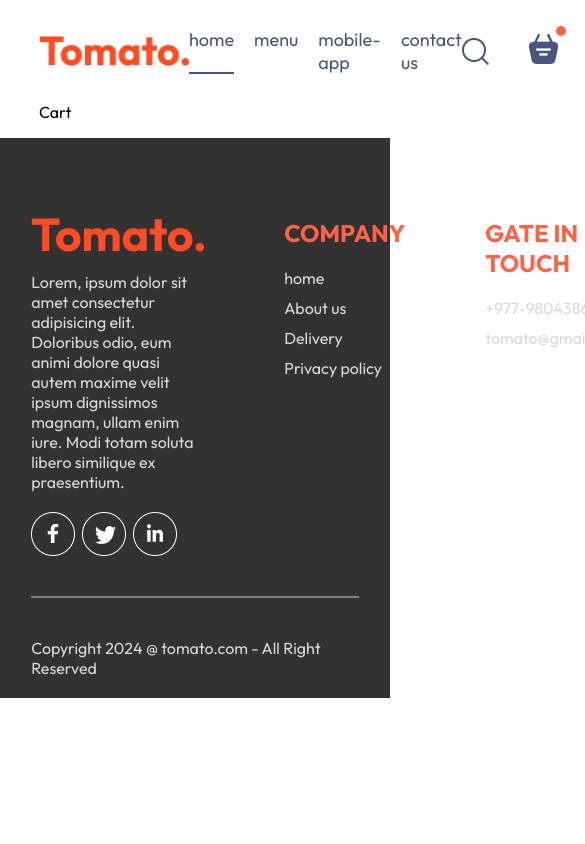
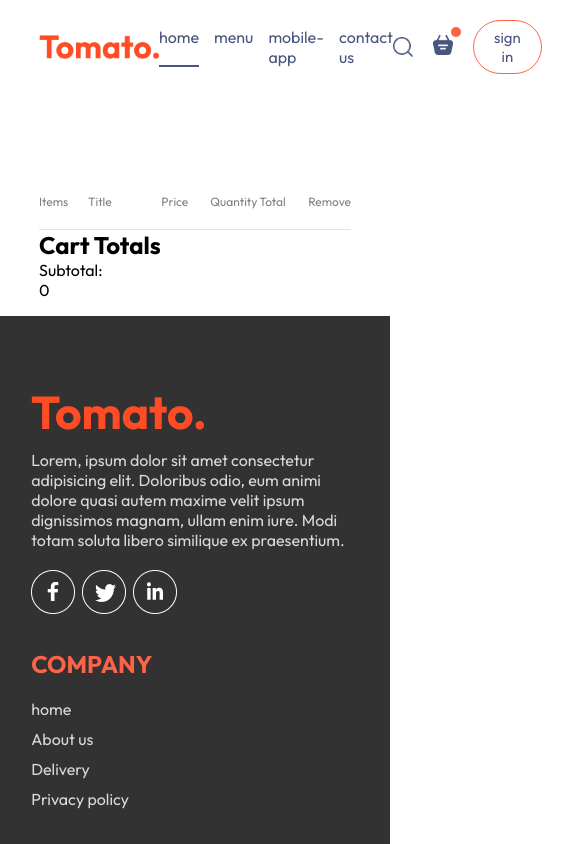
Before and after one commit to saugat1070/Tomato, a React (Vite) app: page /cart in a window 390 px wide. Shown: the top 844 px of the page, 585 px wide, since content can reach past the window. Built offline with nearby package versions, Linux system fonts and the light colour scheme.

Commit message:
Working on cart section

```diff
--- a/src/App.jsx
+++ b/src/App.jsx
@@ -5,13 +5,20 @@ import Home from './pages/Home/Home'
 import Cart from './pages/Cart/Cart'
 import PlaceOrder from './pages/placeOrder/PlaceOrder'
 import Footer from './Components/Footer/Footer'
+import Loginpopup from './Components/Loginpopup/Loginpopup'
 
 function App() {
 
+  const [showLogin,setShowLogin] = useState(false);
+
+
   return (
     <>
+    {
+      showLogin ? <Loginpopup showLogin={showLogin} setShowLogin={setShowLogin}/> : <></>
+    }
     <div className='app'>
-      <Navbar/>
+      <Navbar setShowLogin={setShowLogin} showLogin={showLogin}/>
       <Routes>
         <Route path='' element={<Home/>} />
         <Route path='/cart' element={<Cart/>}></Route>
--- a/src/Components/ExploreMenu/ExploreMenu.css
+++ b/src/Components/ExploreMenu/ExploreMenu.css
@@ -54,3 +54,10 @@
     border: 4px solid tomato;
     padding: 2px;
 }
+
+@media (max-width:1050px){
+    .explore-menu-text{
+        max-width: 100%;
+        font-size: 14px;
+    }
+}
--- a/src/Components/Footer/Footer.css
+++ b/src/Components/Footer/Footer.css
@@ -49,3 +49,14 @@
     background-color: grey;
     border: none;
 }
+
+@media (max-width:750px) {
+    .footer-content{
+        display: flex;
+        flex-direction: column;
+        gap: 35px;
+    }
+    .footer-copyright{
+        text-align: center;
+    }
+}
--- a/src/Components/Header/Header.css
+++ b/src/Components/Header/Header.css
@@ -37,3 +37,24 @@
     font-size: max(1vw,13px);
     border-radius: 50px;
 }
+
+@media (max-width : 1050px){
+
+    .header-contents{
+        max-width: 45%;
+    }
+}
+
+@media (max-width : 750px){
+
+    .header-contents{
+        max-width: 55%;
+    }
+    .header-contents p{
+        display: none;
+        font-size: medium;
+    }
+    .header-contents button{
+        padding: 2vw 4vw ;
+    }
+}
--- a/src/Components/Navbar/Navbar.css
+++ b/src/Components/Navbar/Navbar.css
@@ -59,3 +59,52 @@
     top: -8px;
     right: -8px;
 }
+
+@media (max-width:1050px){
+    .navbar .logo{
+        width: 140px;
+    }
+    .navbar-menu{
+        gap:20px;
+        font-size: 17px;
+    }
+
+    .navbar-right{
+        gap:30px;
+    }
+    .navbar-right img{
+        width: 22px;
+    }
+    .navbar-right button{
+        padding:8px 25px;
+    }
+}
+
+@media (max-width:900px){
+    .navbar .logo{
+        width: 120px;
+    }
+    .navbar-menu{
+        gap:15px;
+        font-size: 16px;
+    }
+
+    .navbar-right{
+        gap:20px;
+    }
+    .navbar-right img{
+        width: 20px;
+    }
+    .navbar-right button{
+        padding:7px 20px;
+        font-size: 15px;
+    }
+}
+
+@media (max-width:750){
+
+    .navbar-menu{
+        display: none;
+    }
+
+}
--- a/src/Components/Navbar/Navbar.jsx
+++ b/src/Components/Navbar/Navbar.jsx
@@ -2,8 +2,9 @@ import "./Navbar.css";
 
 import React, { useState } from "react";
 import { assets } from "../../assets/frontend_assets/assets";
+import { Link } from "react-router-dom";
 
-export default function Navbar() {
+export default function Navbar({showLogin,setShowLogin}) {
   const [menu, setMenu] = useState("home");
 
   const handleMouseHover = (value) => {
@@ -14,39 +15,39 @@ export default function Navbar() {
     <div className="navbar">
       <img src={assets.logo} alt="" className="logo" />
       <ul className="navbar-menu">
-        <li
+        <Link to="/"
           onClick={()=>setMenu("home")}
           className={menu === "home" ? "active" : ""}
         >
           home
-        </li>
-        <li
+        </Link>
+        <a href="#menu"
           onClick={()=>setMenu("menu")}
           className={menu === "menu" ? "active" : ""}
         >
           menu
-        </li>
-        <li
+        </a>
+        <a href="#app-download"
           onClick={()=>setMenu("mobile-app")}
           className={menu === "mobile-app" ? "active" : ""}
         >
           mobile-app
-        </li>
-        <li
+        </a>
+        <a href="#footer"
           onClick={()=>setMenu("contact-us")}
         //   onMouseLeave={()=>setMenu("")}
           className={menu === "contact-us" ? "active" : ""}
         >
           contact us
-        </li>
+        </a>
       </ul>
       <div className="navbar-right">
         <img src={assets.search_icon} alt="" />
         <div className="nav-bar-search-icon">
-          <img src={assets.basket_icon} alt="" />
+          <Link to="/cart"><img src={assets.basket_icon} alt="" /></Link>
           <div className="dot"></div>
         </div>
-        <button>sign in</button>
+        <button onClick={()=>setShowLogin(!showLogin)}>sign in</button>
       </div>
     </div>
   );
--- a/src/index.css
+++ b/src/index.css
@@ -6,6 +6,7 @@
   margin: 0;
   box-sizing: border-box;
   font-family: Outfit;
+  scroll-behavior: smooth;
 }
 
 body{
--- a/src/pages/Cart/Cart.css
+++ b/src/pages/Cart/Cart.css
@@ -0,0 +1,31 @@
+.cart{
+    margin-top: 100px;
+
+}
+
+.cart-items-title{
+    display: grid;
+    grid-template-columns: 1fr 1.5fr 1fr 1fr 1fr 0.5fr ;
+    align-items: center;
+    color: grey;
+    font-size: max(1vw,12px);
+}
+
+.cart-items-item{
+    margin: 10px 0px;
+    color: black;
+}
+
+.cart-items-item img{
+    width: 60px;
+}
+
+.cart hr{
+    height: 1px;
+    background-color: #e2e2e2;
+    border:none;
+}
+.cart-items-item .cross{
+    cursor: pointer;
+
+}
--- a/src/pages/Cart/Cart.jsx
+++ b/src/pages/Cart/Cart.jsx
@@ -1,7 +1,61 @@
-import React from 'react'
+import React, { useContext } from 'react'
 import "./Cart.css"
+import { StoreContext } from '../../Context/StoreContext'
+
 export default function Cart() {
+
+  const {cartItems,setCartItems,food_list,removeFromCart} = useContext(StoreContext);
+  const removeCart = (id)=>{
+    setCartItems((prev)=>({...prev,[id]:0}))
+  }
+
   return (
-    <div>Cart</div>
+
+    <div className='cart'>
+      <div className='cart-items'>
+        <div className="cart-items-title">
+          <p>Items</p>
+          <p>Title</p>
+          <p>Price</p>
+          <p>Quantity</p>
+          <p>Total</p>
+          <p>Remove</p>
+        </div>
+        <br />
+        <hr />
+        {
+        food_list.map((item,index)=>{
+          if(cartItems[item._id]>0){
+            return (
+              <>
+            <div className='cart-items-title cart-items-item'>
+              <img src={item.image} alt="" />
+              <p>{item.name}</p>
+              <p>${item.price}</p>
+              <p>{cartItems[item._id]}</p>
+              <p>${cartItems[item._id] * item.price}</p>
+              <p className='cross' onClick={()=>removeCart(item._id)}>X</p>
+            </div>
+            <hr />
+            </>
+          )
+          }
+        })
+        }
+      </div>
+      <div className='cart-bottom'>
+        <div className='cart-total'>
+          <h2>Cart Totals</h2>
+          <div>
+            <div className="cart-total-details">
+              <p>Subtotal:</p>
+              <p>{0}</p>
+            </div>
+            <div className="cart-total-details"></div>
+            <div className="cart-total-details"></div>
+          </div>
+        </div>
+      </div>
+    </div>
   )
 }
```
